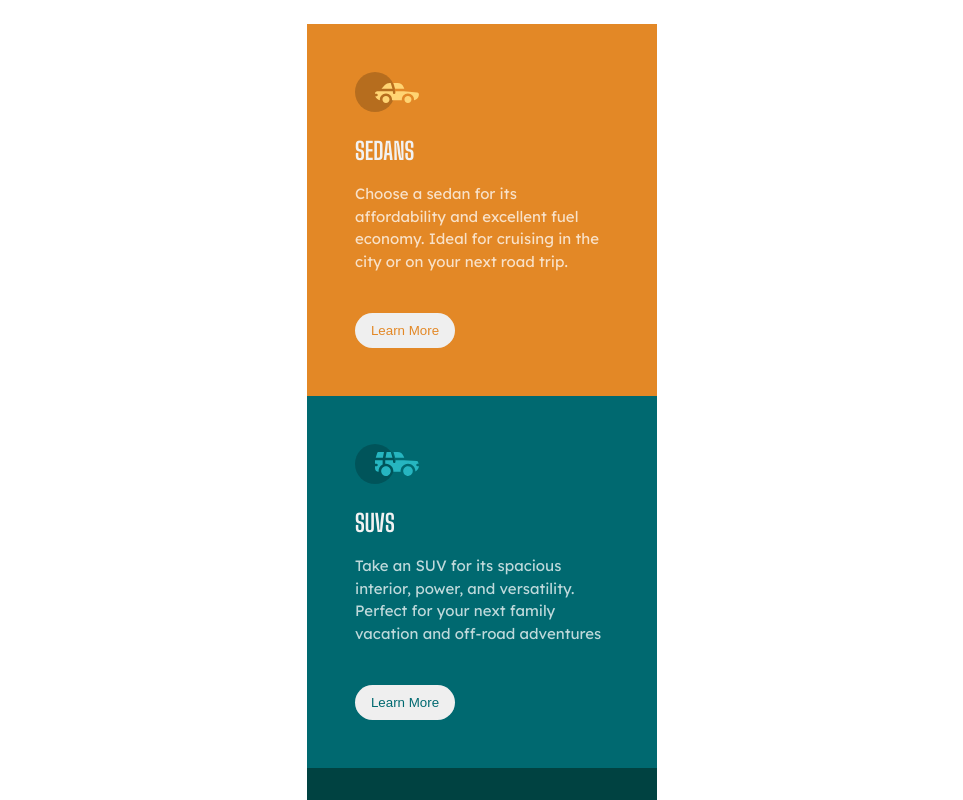
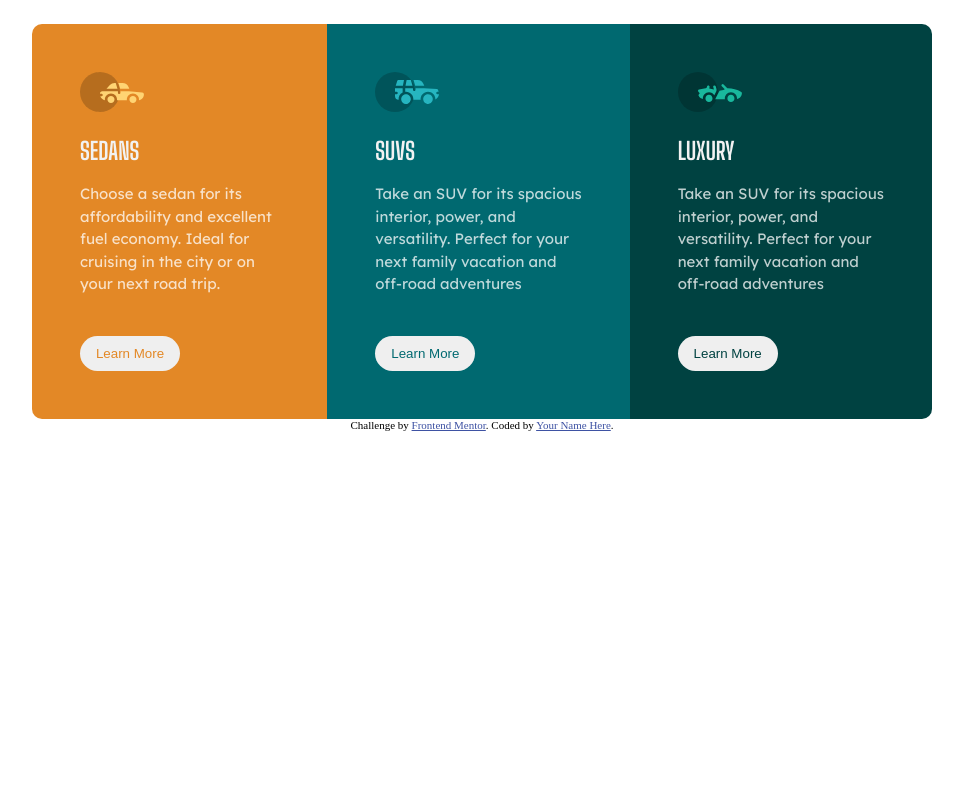
Before and after one commit to Suganya1990/PreviewCardComponentEx, a plain HTML site: page index.html in a window 1280 px wide. Shown: the top 800 px of the page, without its empty margins (158-1121 px from the left). Drawn offline with Linux system fonts and the light colour scheme.

Commit message:
updated destop view

```diff
--- a/style.css
+++ b/style.css
@@ -33,6 +33,8 @@ h2 {
   padding: 3em;
 }
 .carItem__sedan {
+  border-top-right-radius: 10px;
+  border-top-left-radius: 10px;
   background-color: hsl(31, 77%, 52%);
 }
 .carItem__img {
@@ -73,3 +75,28 @@ h2 {
   border-bottom-left-radius: 10px;
   background-color: hsl(179, 100%, 13%);
 }
+
+@media only screen and (min-width: 375px) {
+  body {
+    margin-left: auto;
+    margin-right: auto;
+  }
+  .itemContainer {
+    display: flex;
+    flex-direction: row;
+    align-items: center;
+    justify-content: center;
+    width: 900px;
+  }
+  .carItem__sedan {
+    border-top-right-radius: 0px;
+    border-top-left-radius: 10px;
+    border-bottom-left-radius: 10px;
+  }
+
+  .carItem__luxury {
+    border-bottom-right-radius: 10px;
+    border-bottom-left-radius: 0px;
+    border-top-right-radius: 10px;
+  }
+}
```
